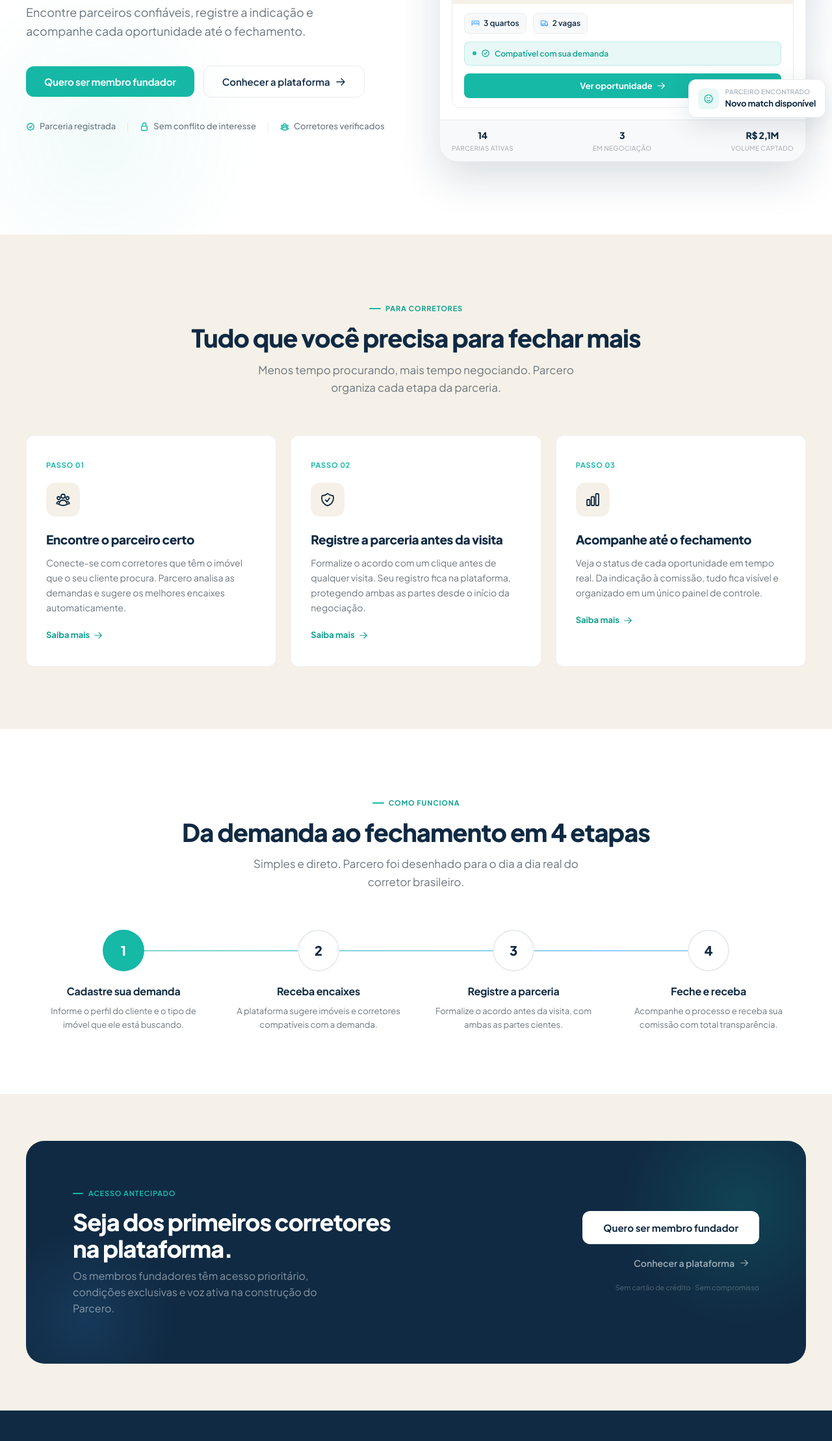
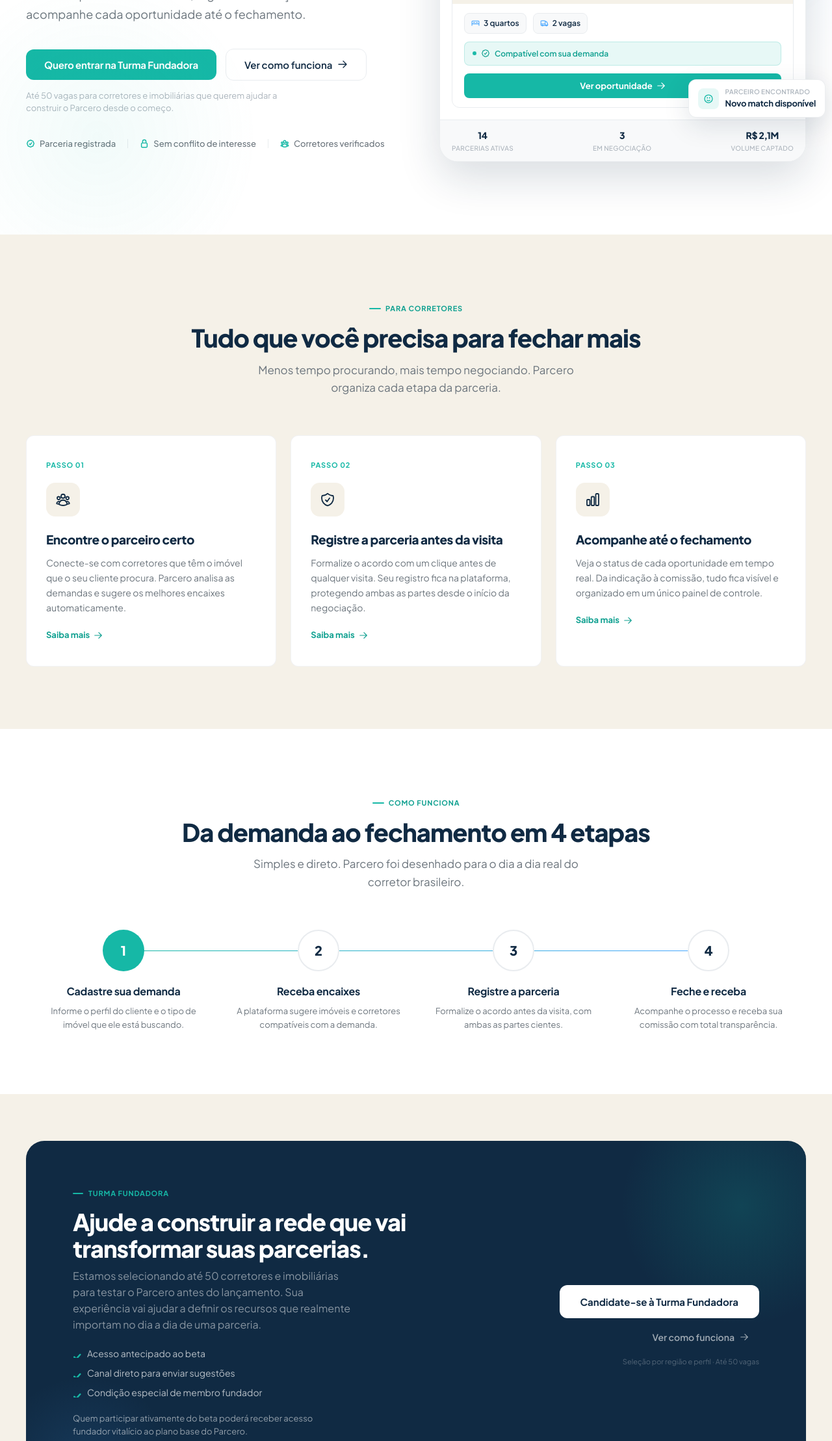
Before and after one commit to devbrasil01-sketch/parcero, a plain HTML site: page index.html in a window 1280 px wide. Shown: the part 452-2670 px from the top of the page at 65% size. Drawn offline with nearby package versions, Linux system fonts and the light colour scheme.

Commit message:
copy: atualiza textos para Turma Fundadora
- Hero CTA: 'Quero entrar na Turma Fundadora'
- Hero btn secundario: 'Ver como funciona' -> #como-funciona
- Hero microcopy: 'Ate 50 vagas...'
- Navbar CTA: 'Turma Fundadora'
- CTA Banner: novo eyebrow, titulo, beneficios, condicao e disclaimer
- Modal eyebrow/titulo/subtitulo/submit/nota atualizados
- Tela de sucesso: novo eyebrow, titulo, desc, texto secundario, botao 'Voltar ao inicio'
- JS: _lastOpener para devolver foco, btn-success-close handler

```diff
--- a/index.html
+++ b/index.html
@@ -643,7 +643,7 @@
     </ul>
     <div class="navbar__actions">
       <button class="btn-ghost" id="btn-nav-entrar">Entrar</button>
-      <button class="btn-primary" id="btn-nav-cta">Quero ser membro fundador</button>
+      <button class="btn-primary" id="btn-nav-cta">Turma Fundadora</button>
     </div>
   </div>
 </header>
@@ -657,14 +657,15 @@
       <h1 class="hero__title">Parcero conecta <em>quem tem o cliente</em> a quem tem o imóvel.</h1>
       <p class="hero__subtitle">Encontre parceiros confiáveis, registre a indicação e acompanhe cada oportunidade até o fechamento.</p>
       <div class="hero__actions">
-        <button class="btn-hero-primary" id="btn-hero-primary">Quero ser membro fundador</button>
+        <button class="btn-hero-primary" id="btn-hero-primary">Quero entrar na Turma Fundadora</button>
         <button class="btn-hero-secondary" id="btn-hero-secondary">
-          Conhecer a plataforma
+          Ver como funciona
           <svg xmlns="http://www.w3.org/2000/svg" fill="none" viewBox="0 0 24 24" width="16" height="16" stroke="currentColor" stroke-width="2">
             <path stroke-linecap="round" stroke-linejoin="round" d="M13.5 4.5 21 12m0 0-7.5 7.5M21 12H3"/>
           </svg>
         </button>
       </div>
+      <p style="margin-top:14px;font-size:13px;color:var(--gray-3);line-height:1.5;max-width:420px;">Até 50 vagas para corretores e imobiliárias que querem ajudar a construir o Parcero desde o começo.</p>
       <div class="hero__trust">
         <div class="trust-item">
           <svg xmlns="http://www.w3.org/2000/svg" fill="none" viewBox="0 0 24 24" width="14" height="14" stroke="currentColor" stroke-width="2.5">
@@ -897,19 +898,26 @@
 <section class="cta-banner" id="para-corretores">
   <div class="cta-inner reveal">
     <div class="cta-content">
-      <div class="cta-eyebrow">Acesso antecipado</div>
-      <h2 class="cta-title">Seja dos primeiros corretores<br>na plataforma.</h2>
-      <p class="cta-desc">Os membros fundadores têm acesso prioritário, condições exclusivas e voz ativa na construção do Parcero.</p>
+      <div class="cta-eyebrow">TURMA FUNDADORA</div>
+      <h2 class="cta-title">Ajude a construir a rede que vai<br>transformar suas parcerias.</h2>
+      <p class="cta-desc">Estamos selecionando até 50 corretores e imobiliárias para testar o Parcero antes do lançamento. Sua experiência vai ajudar a definir os recursos que realmente importam no dia a dia de uma parceria.</p>
+      <ul style="margin-top:20px;list-style:none;display:flex;flex-direction:column;gap:8px;">
+        <li style="font-size:14px;color:rgba(255,255,255,.7);display:flex;align-items:center;gap:8px;"><svg xmlns='http://www.w3.org/2000/svg' width='14' height='14' fill='none' stroke='#16B8A6' stroke-width='2.5'><path stroke-linecap='round' stroke-linejoin='round' d='M2.25 12.75 5.25 15.75 11.25 9'/></svg>Acesso antecipado ao beta</li>
+        <li style="font-size:14px;color:rgba(255,255,255,.7);display:flex;align-items:center;gap:8px;"><svg xmlns='http://www.w3.org/2000/svg' width='14' height='14' fill='none' stroke='#16B8A6' stroke-width='2.5'><path stroke-linecap='round' stroke-linejoin='round' d='M2.25 12.75 5.25 15.75 11.25 9'/></svg>Canal direto para enviar sugestões</li>
+        <li style="font-size:14px;color:rgba(255,255,255,.7);display:flex;align-items:center;gap:8px;"><svg xmlns='http://www.w3.org/2000/svg' width='14' height='14' fill='none' stroke='#16B8A6' stroke-width='2.5'><path stroke-linecap='round' stroke-linejoin='round' d='M2.25 12.75 5.25 15.75 11.25 9'/></svg>Condição especial de membro fundador</li>
+      </ul>
+      <p style="margin-top:18px;font-size:13px;color:rgba(255,255,255,.55);line-height:1.55;max-width:420px;">Quem participar ativamente do beta poderá receber acesso fundador vitalício ao plano base do Parcero.</p>
+      <p style="margin-top:8px;font-size:11px;color:rgba(255,255,255,.3);line-height:1.5;max-width:420px;">Recursos com custos variáveis, integrações premium e futuros módulos avançados poderão ter limites de uso ou contratação separada.</p>
     </div>
     <div class="cta-actions">
-      <button class="btn-cta-primary" id="btn-cta-primary">Quero ser membro fundador</button>
+      <button class="btn-cta-primary" id="btn-cta-primary">Candidate-se à Turma Fundadora</button>
       <button class="btn-cta-secondary" id="btn-cta-secondary">
-        Conhecer a plataforma
+        Ver como funciona
         <svg xmlns="http://www.w3.org/2000/svg" fill="none" viewBox="0 0 24 24" stroke="currentColor" stroke-width="2">
           <path stroke-linecap="round" stroke-linejoin="round" d="M13.5 4.5 21 12m0 0-7.5 7.5M21 12H3"/>
         </svg>
       </button>
-      <div class="cta-guarantee">Sem cartão de crédito · Sem compromisso</div>
+      <div class="cta-guarantee">Seleção por região e perfil · Até 50 vagas</div>
     </div>
   </div>
 </section>
@@ -970,8 +978,8 @@
     <!-- Cabeçalho -->
     <div class="modal__head">
       <div class="modal__title-wrap">
-        <div class="modal__eyebrow">Acesso antecipado · Beta fundador</div>
-        <h2 class="modal__title" id="modal-title">Entre para a lista de membros fundadores</h2>
+        <div class="modal__eyebrow">ACESSO ANTECIPADO · TURMA FUNDADORA</div>
+        <h2 class="modal__title" id="modal-title">Candidate-se à Turma Fundadora</h2>
       </div>
       <button class="modal__close" id="modal-close" aria-label="Fechar">
         <svg xmlns="http://www.w3.org/2000/svg" width="18" height="18" fill="none" stroke="currentColor" stroke-width="2.2">
@@ -990,12 +998,16 @@
             <path stroke-linecap="round" stroke-linejoin="round" d="M9 12.75 11.25 15 15 9.75M21 12a9 9 0 1 1-18 0 9 9 0 0 1 18 0Z"/>
           </svg>
         </div>
-        <div class="success-title">Você entrou na lista do beta!</div>
-        <p class="success-desc">Recebemos seu cadastro. Os primeiros acessos serão liberados por ordem de inscrição e por região.</p>
+        <p style="font-size:10px;font-weight:700;letter-spacing:.08em;text-transform:uppercase;color:var(--teal);margin-bottom:0;">TURMA FUNDADORA</p>
+        <div class="success-title">Seu interesse foi registrado!</div>
+        <p class="success-desc">Vamos analisar os primeiros perfis por região e entrar em contato para confirmar os participantes da Turma Fundadora.</p>
+        <p style="font-size:13px;color:var(--gray-3);margin-top:-4px;">Fique de olho no WhatsApp e e-mail informados no cadastro.</p>
+        <button id="btn-success-close" style="margin-top:8px;padding:12px 28px;border-radius:var(--radius);border:1.5px solid var(--gray-2);background:transparent;font-family:inherit;font-size:14px;font-weight:600;color:var(--navy);cursor:pointer;transition:background .2s,border-color .2s;" onmouseover="this.style.background='var(--sand)';this.style.borderColor='var(--navy)'" onmouseout="this.style.background='transparent';this.style.borderColor='var(--gray-2)'">Voltar ao início</button>
       </div>
 
       <!-- Formulário -->
       <div class="modal-form-wrap" id="modal-form-wrap">
+        <p style="font-size:13px;color:var(--gray-4);line-height:1.5;margin-bottom:20px;">Estamos selecionando até 50 corretores e imobiliárias para participar do beta do Parcero.</p>
         <form id="beta-form" novalidate autocomplete="on">
           <div class="form-grid">
 
@@ -1129,8 +1141,9 @@
 
           <button type="submit" class="btn-modal-submit" id="btn-submit">
             <div class="spinner"></div>
-            <span class="btn-label">Garantir minha vaga</span>
+            <span class="btn-label">Quero participar da Turma Fundadora</span>
           </button>
+          <p style="font-size:11px;color:var(--gray-3);text-align:center;margin-top:10px;line-height:1.5;">O envio do cadastro não garante participação. Os perfis serão selecionados por região e aderência ao beta.</p>
 
         </form>
       </div><!-- /modal-form-wrap -->
@@ -1177,9 +1190,17 @@
     document.body.style.overflow = '';
   }
 
-  // Abre modal nos botões CTA
+  // Abre modal nos botões CTA — guarda o último botão que abriu para devolver foco
+  let _lastOpener = null;
   ['btn-nav-cta', 'btn-hero-primary', 'btn-cta-primary'].forEach(id => {
-    document.getElementById(id)?.addEventListener('click', openModal);
+    const el = document.getElementById(id);
+    el?.addEventListener('click', () => { _lastOpener = el; openModal(); });
+  });
+
+  // Botão "Voltar ao início" na tela de sucesso
+  document.getElementById('btn-success-close')?.addEventListener('click', () => {
+    closeModal();
+    setTimeout(() => _lastOpener?.focus(), 300);
   });
 
   // Fecha com X ou clique fora
@@ -1187,9 +1208,9 @@
   overlay?.addEventListener('click', (e) => { if (e.target === overlay) closeModal(); });
   document.addEventListener('keydown', (e) => { if (e.key === 'Escape') closeModal(); });
 
-  // Secondary scroll (mantém comportamento)
+  // Secondary scroll — ambos os "Ver como funciona" apontam para #como-funciona
   document.getElementById('btn-hero-secondary')?.addEventListener('click', () => {
-    document.getElementById('beneficios')?.scrollIntoView({ behavior: 'smooth' });
+    document.getElementById('como-funciona')?.scrollIntoView({ behavior: 'smooth' });
   });
   document.getElementById('btn-cta-secondary')?.addEventListener('click', () => {
     document.getElementById('como-funciona')?.scrollIntoView({ behavior: 'smooth' });
```
